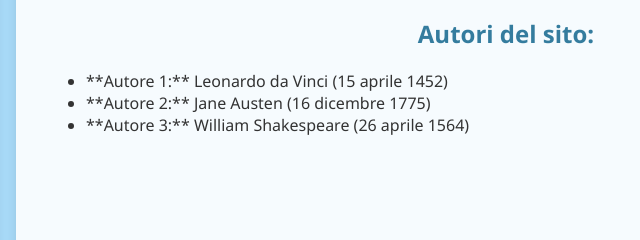
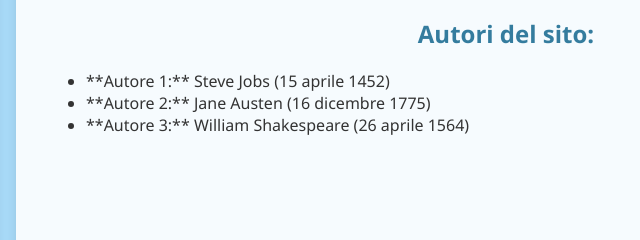
Before and after one commit to lucaiosipescu-lab/esercitazione_2_nomeDelNostroSito, a plain HTML site: page Benvenuti.html in a window 1280 px wide. Shown: the part 349-589 px from the top of the page, 264-904 px from the left. Drawn offline with Linux system fonts and the light colour scheme.

Commit message:
Questo e un commit

```diff
--- a/Benvenuti.html
+++ b/Benvenuti.html
@@ -121,7 +121,7 @@
 			<div>
 			<h2>Autori del sito:</h2>
 			  <ul>
-				<li>**Autore 1:** Leonardo da Vinci (15 aprile 1452)</li>
+				<li>**Autore 1:** Steve Jobs (15 aprile 1452)</li>
 				<li>**Autore 2:** Jane Austen (16 dicembre 1775)</li>
 				<li>**Autore 3:** William Shakespeare (26 aprile 1564)</li>
 			  </ul>
```
